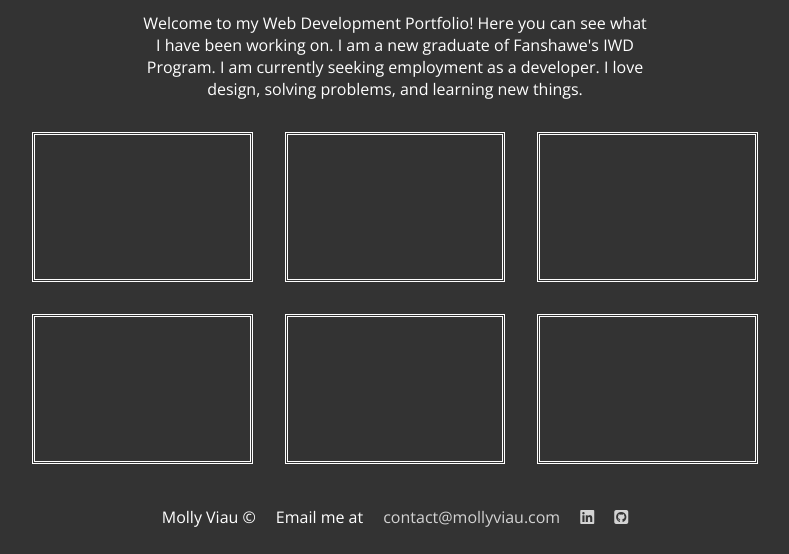
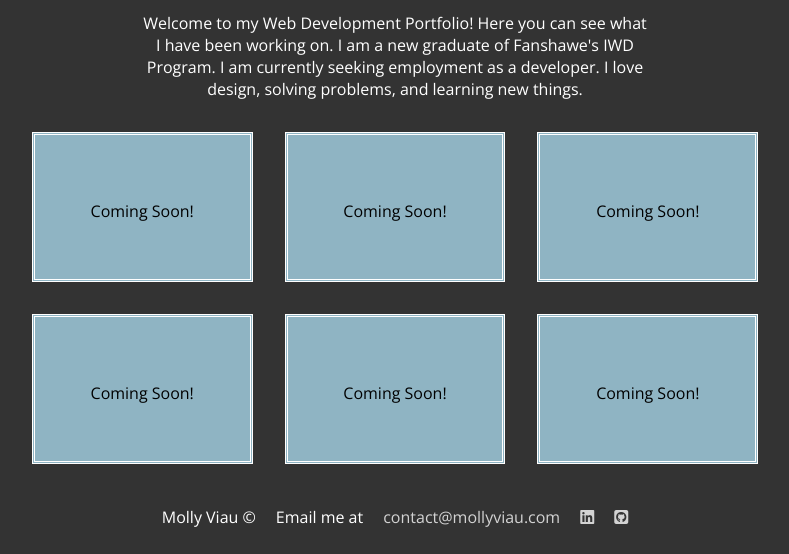
Before and after one commit to mollyviau/portfolio2022, a PHP site: page / in a window 1280 px wide. Shown: the part 440-994 px from the top of the page, without its empty margins (245-1034 px from the left). Run offline with PHP 8.4, Linux system fonts and the light colour scheme; some libraries are stand-ins or nearby versions.

Commit message:
Updated about copy, made template for portfolio grid

```diff
--- a/css/style.css
+++ b/css/style.css
@@ -123,6 +123,14 @@ ul {
     width: 5rem;
     margin: 1rem;
 
+    background-color:#8FB4C3;
+
+
+}
+
+.holderText {
+    margin-top: 20%;
+    color:black;
 }
 
 .copy {
@@ -165,6 +173,9 @@ ul {
     #title {
         font-size: 2.5rem;
     }
+    .holderText {
+        margin-top: 20%;
+    }
 
 }
 
@@ -173,6 +184,9 @@ ul {
       font-size: 3rem;
 
   }
+  .holderText {
+    margin-top: 20%;
+}
 
 }
 
@@ -183,6 +197,9 @@ ul {
     }
     .copy {
         width: 55%;
+    }
+    .holderText {
+        margin-top: 15%;
     }
 
   }
@@ -196,6 +213,10 @@ ul {
         width: 50%;
     }
 
+    .holderText {
+        margin-top: 15%;
+    }
+
   }
 
   @media only screen and (min-width: 1168px) {
@@ -204,6 +225,9 @@ ul {
     }
     .copy {
         width: 45%;
+    }
+    .holderText {
+        margin-top: 15%;
     }
 
     }
@@ -221,6 +245,10 @@ ul {
         }
         .portfolioItem {
             height: 9rem;
+        }
+
+        .holderText {
+            margin-top: 30%;
         }
 
   }
--- a/index.php
+++ b/index.php
@@ -18,18 +18,8 @@
             <h2 id="subTitle">Web Developer</h2>
             <img id="avatar" src="images/pixelIcon.png">
             <?php include ('php/homeCopy.php');?>
-            <div class="portfolioContainer">
-                <div class="portfolioRow">
-                    <div class="portfolioItem"></div>
-                    <div class="portfolioItem"></div>
-                    <div class="portfolioItem"></div>
-                </div>
-                <div class="portfolioRow">
-                    <div class="portfolioItem"></div>
-                    <div class="portfolioItem"></div>
-                    <div class="portfolioItem"></div>
-                </div>
-            </div>
+            <?php include ('php/portfolioGrid.php');?>
+
 
 
         </div>
--- /dev/null
+++ b/php/portfolioGrid.php
@@ -0,0 +1,18 @@
+<?php
+echo "
+<div class=\"portfolioContainer\">\n
+<div class=\"portfolioRow\">\n
+<div class=\"portfolioItem\"><div class=\"holderText\">Coming Soon!</div></div>\n
+<div class=\"portfolioItem\"><div class=\"holderText\">Coming Soon!</div></div>\n
+<div class=\"portfolioItem\"><div class=\"holderText\">Coming Soon!</div></div>\n
+</div>\n
+<div class=\"portfolioRow\">\n
+<div class=\"portfolioItem\"><div class=\"holderText\">Coming Soon!</div></div>\n
+<div class=\"portfolioItem\"><div class=\"holderText\">Coming Soon!</div></div>\n
+<div class=\"portfolioItem\"><div class=\"holderText\">Coming Soon!</div></div>\n
+</div>\n
+</div>
+
+
+"
+?>
```
Also changed, not shown: php/aboutCopy.php (+7 -2 lines), portfolio.php (+1 -12 lines).
